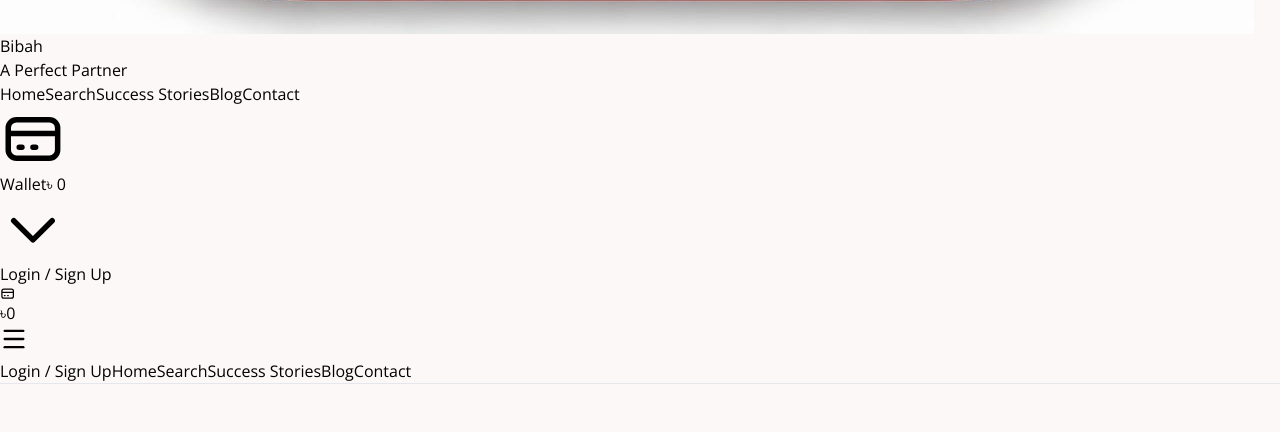
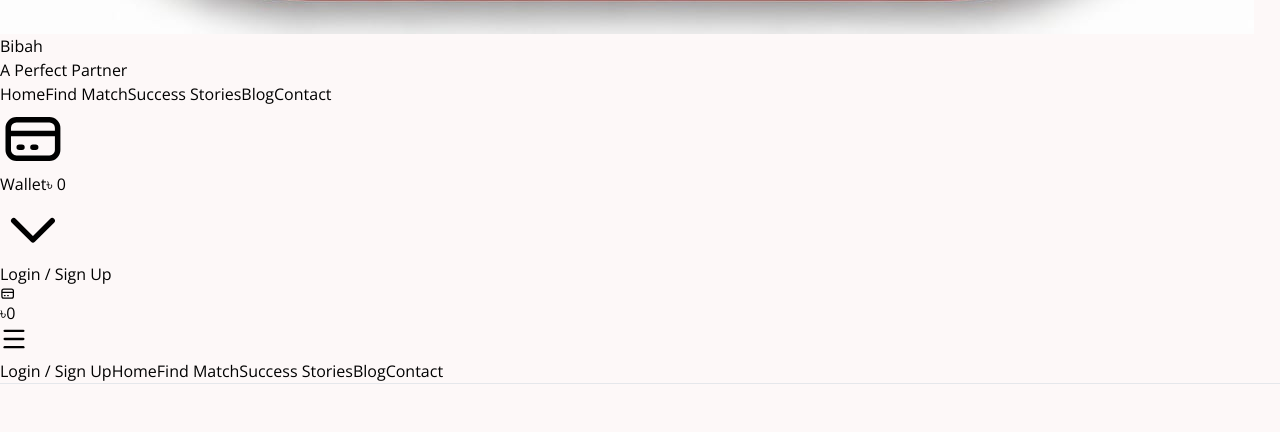
Before and after one commit to sabbir347256/Biabh_client_site, a React (Vite) app: page / in a window 1280 px wide. Shown: the part 1220-1652 px from the top of the page. Built offline with nearby package versions, Linux system fonts and the light colour scheme; no server answers; what react-helmet-next would draw is missing.

Commit message:
button text update

```diff
--- a/src/Components/Pages/HomePages/HomeProfileSection.jsx
+++ b/src/Components/Pages/HomePages/HomeProfileSection.jsx
@@ -13,7 +13,7 @@ const HomeProfileSection = () => {
 
     const token = localStorage.getItem("accessToken");
 
-    const { data: profileData} = useQuery({
+    const { data: profileData } = useQuery({
         queryKey: ['allUserData'],
         queryFn: async () => {
             const headers = {
@@ -87,9 +87,9 @@ const HomeProfileSection = () => {
                             </button>
                         </div>
 
-                        <button className="border border-white/30 hover:border-white/60 text-white font-semibold text-xs px-5 py-2.5 rounded-full flex items-center gap-2 transition-all active:scale-95 whitespace-nowrap">
+                        <NavLink to='/find-match' className="border border-white/30 hover:border-white/60 text-white font-semibold text-xs px-5 py-2.5 rounded-full flex items-center gap-2 transition-all active:scale-95 whitespace-nowrap">
                             VIEW ALL <ArrowRight size={14} />
-                        </button>
+                        </NavLink>
                     </div>
                 </div>
 
--- a/src/Components/Pages/Shared/Navbar.jsx
+++ b/src/Components/Pages/Shared/Navbar.jsx
@@ -61,7 +61,7 @@ const Navbar = () => {
 
     const navLinks = [
         { name: 'Home', path: '/' },
-        { name: 'Search', path: '/find-match' },
+        { name: 'Find Match', path: '/find-match' },
         // { name: 'Membership', path: '/membership' },
         { name: 'Success Stories', path: '/success-stories' },
         { name: 'Blog', path: '/blog' },
```
